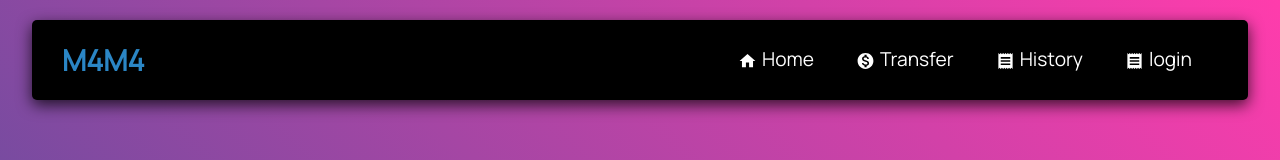
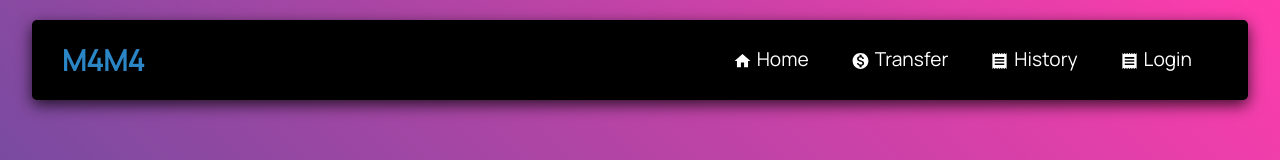
Before and after one commit to SubaruLenz/COS30049, a React (Create React App) app in the folder demo/: page / in a window 1280 px wide. Shown: the top 160 px of the page. Built offline with nearby package versions, Linux system fonts and the light colour scheme.

Commit message:
Add files via upload

```diff
--- a/demo/src/components/navbar/menudata.js
+++ b/demo/src/components/navbar/menudata.js
@@ -26,7 +26,7 @@ export const MenuData = [
     },
 
     {
-        title: 'login',
+        title: 'Login',
         url: '/login',
         cName: 'nav-links',
         icon: <ReceiptIcon className="nav-icons" style={{ verticalAlign: 'middle', paddingRight: '5px' }} />
```
